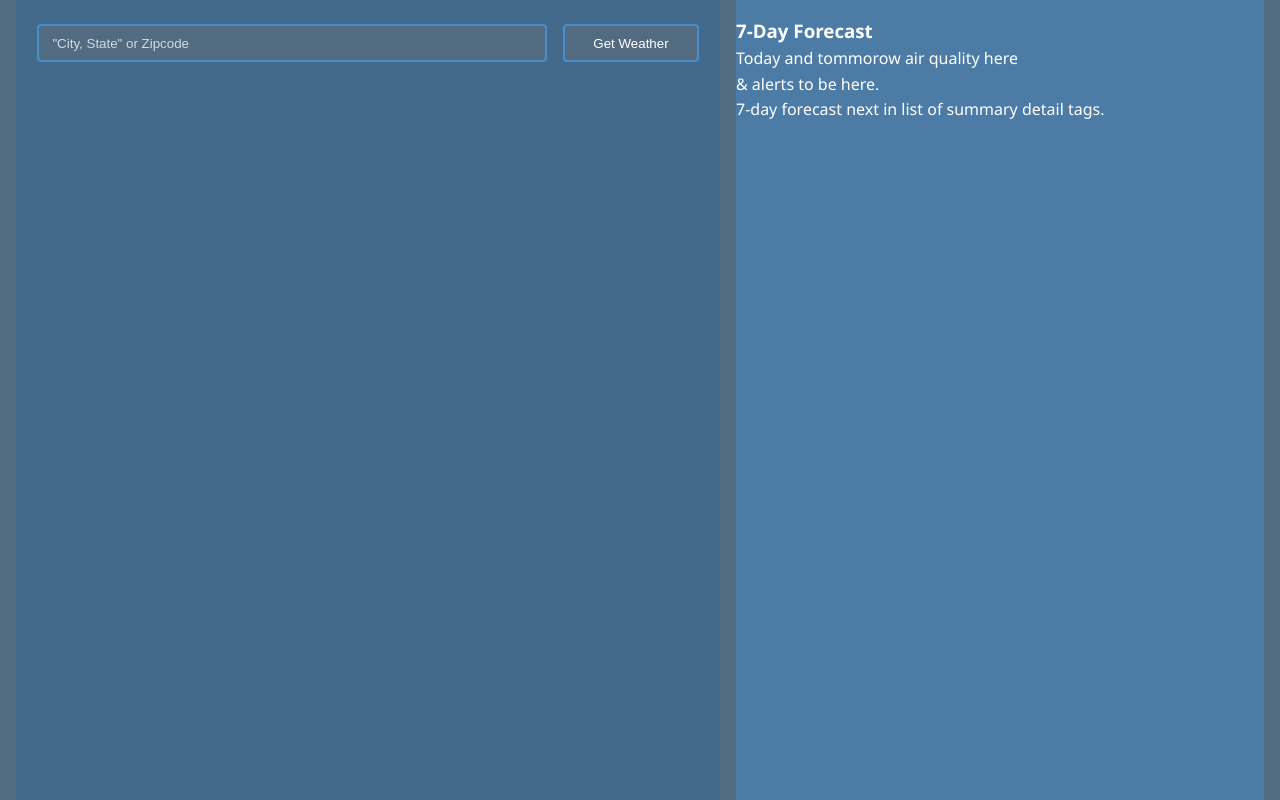
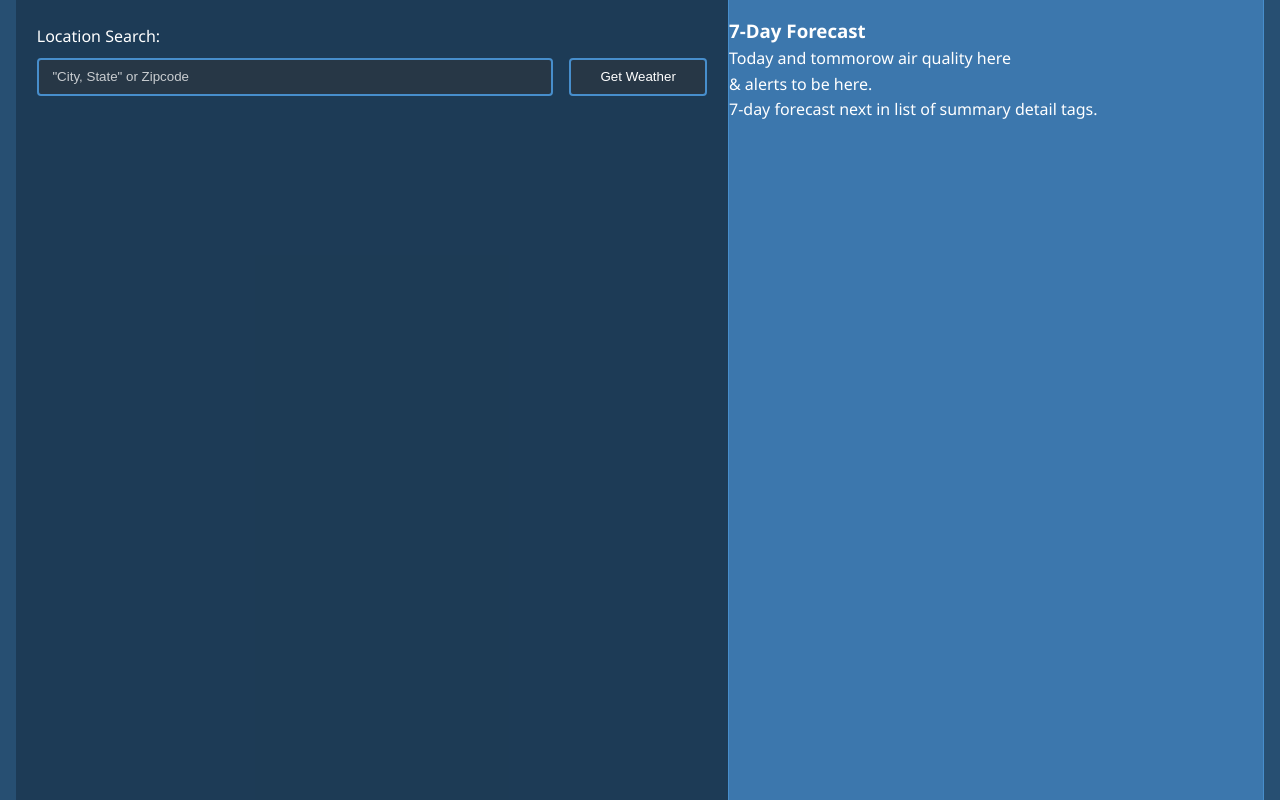
Before and after one commit to ShawnO86/National_News_Weather, a Vue app: page /weather in a window 1280 px wide. Built offline with nearby package versions, Linux system fonts and the light colour scheme; no server answers.

Commit message:
in browser designing - color/layout

```diff
--- a/src/App.vue
+++ b/src/App.vue
@@ -68,12 +68,12 @@ async function getWeather(location) {
 
 <style>
 :root {
-  --bg-hex: #346895;
-  --bg-rgb: 52, 104, 149;
-  --secondary-hex: #478ECC;
+  --bg-hex: #274f72;
+  --bg-rgb:  39, 79, 114;
+  --secondary-hex: #478ecc;
   --secondary-rgb: 71, 142, 204;
-  --greyblue-hex: #536b80;
-  --greyblue-rgb: 83, 107, 128;
+  --greyblue-hex: #273746;
+  --greyblue-rgb: 39, 55, 70;
 }
 *,
 *::before,
@@ -88,7 +88,7 @@ body {
   -webkit-font-smoothing: antialiased;
   -moz-osx-font-smoothing: grayscale;
   line-height: 1.6;
-  background: var(--greyblue-hex);
+  background: var(--bg-hex);
   color: #fff;
 }
 #app {
@@ -100,11 +100,11 @@ body {
 main {
   display: flex;
   justify-content: space-between;
-  gap: 1rem;
 }
 .currentWeather {
   flex: 4;
-  background: rgba(var(--bg-rgb), 0.5);
+  background: rgb(0, 0, 0);
+  background: rgba(0, 0, 0, 0.25);
   min-height: 60vh;
 }
 .search {
@@ -112,7 +112,9 @@ main {
 }
 .sideBar {
   flex: 3;
-  background: rgba(var(--secondary-rgb), 0.5);
+  background: rgba(var(--secondary-rgb), 0.65);
+  border-left: 1px solid var(--secondary-hex);
+  border-right: 1px solid var(--secondary-hex);
 }
 
 @media screen and (max-width: 1024px) {
@@ -121,6 +123,7 @@ main {
   }
   main {
     flex-direction: column;
+    gap: 2rem;
   }
   .currentWeather {
     flex: none;
--- a/src/components/hourlyWeather.vue
+++ b/src/components/hourlyWeather.vue
@@ -3,7 +3,7 @@
     <weather-box-head :selectedHour="selectedHour"></weather-box-head>
     <div class="weatherBox_details">
       <div class="hourSelection">
-        <h4>Drag to select a time. <sub>(48 hour limit)</sub></h4>
+        <label for="time"><h4>48 hour forecast<sub>(Drag to select a time.)</sub></h4></label>
         <input type="range" id="time" name="time" min="0" max="47" v-model="hourIndex" />
         <div class="hourSpan">
           <sub>{{ firstHour }} > </sub>
@@ -37,11 +37,10 @@ let selectedHour = reactive({
 }
 .weatherBox_details {
   padding: 2rem calc(clamp(0rem, 1vw, 1rem) + 0.5rem);
-  background: rgba(var(--secondary-rgb), 0.25);
 }
 .hourSelection {
   margin-bottom: 2rem;
-  background: var(--bg-hex);
+  background: var(--greyblue-hex);
   padding: 0.5rem clamp(0rem, 1vw, 1rem);
   border: 1px solid var(--secondary-hex);
   border-radius: 0.5rem;
--- a/src/components/locationInput.vue
+++ b/src/components/locationInput.vue
@@ -2,6 +2,7 @@
   <form @submit.prevent="sendInput">
     <sub v-if="!locationError">{{ locationError }}</sub>
     <sub v-else-if="locationError">{{ locationError }}</sub>
+    <label for="locationInput">Location Search:</label>
     <input
       type="text"
       name="locationInput"
@@ -42,9 +43,12 @@ form {
   padding: 0 0 1rem 0;
 }
 sub {
-  margin: -1.5rem 0 -1rem 0;
+  margin: -1rem 0 -1rem 0;
   flex: 100%;
   text-align: right;
+}
+label {
+  flex: 100%;
 }
 input,
 button {
--- a/src/components/weatherBoxHead.vue
+++ b/src/components/weatherBoxHead.vue
@@ -66,7 +66,7 @@ header {
   padding: 0 calc(clamp(0rem, 1vw, 1rem) + 0.5rem);
 }
 .weatherBox_head {
-  padding: 2rem calc(clamp(0rem, 1vw, 1rem) + 0.5rem);
+  padding: 2.5rem calc(clamp(0rem, 1vw, 1rem) + 0.5rem);
   background-size: cover;
   background-blend-mode: overlay;
   background: rgba(var(--bg-rgb), 0.25);
@@ -74,9 +74,9 @@ header {
 .weather_head_data {
   display: flex;
   justify-content: space-between;
-  background: rgba(var(--bg-rgb), 0.5);
-  padding: 0.5rem clamp(0rem, 1vw, 1rem);
-  border: 1px solid var(--secondary-hex);
+  background: rgba(var(--secondary-rgb), 0.65);
+  padding: 1rem clamp(0rem, 1vw, 1rem);
+  border: 1px solid var(--greyblue-hex);
   border-radius: 0.5rem;
 }
 .weather_head_left,
```
